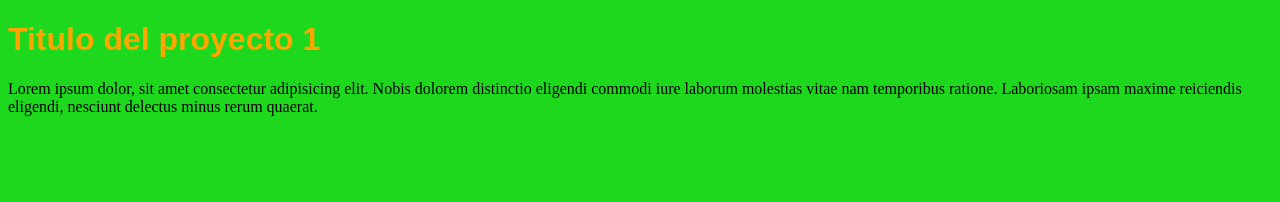
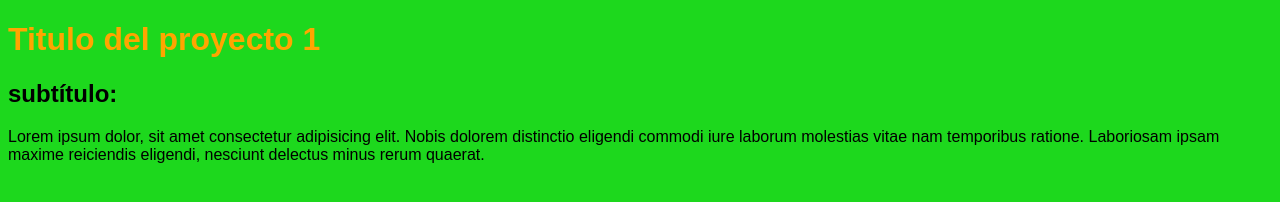
Before and after one commit to royer2001/pagina-XONTIC, a plain HTML site: page index.html in a window 1280 px wide. Drawn offline with Linux system fonts and the light colour scheme; files that its build step writes are made by us from their sources.

Commit message:
nuevo titulo

```diff
--- a/index.html
+++ b/index.html
@@ -10,6 +10,7 @@
 
 <body>
     <h1>Titulo del proyecto 1</h1>
+    <h2>subtítulo:</h2>
     <p>Lorem ipsum dolor, sit amet consectetur adipisicing elit. Nobis dolorem distinctio eligendi commodi iure laborum molestias
         vitae nam temporibus ratione. Laboriosam ipsam maxime reiciendis eligendi, nesciunt delectus minus rerum quaerat.</p>
 </body>
--- a/style.css
+++ b/style.css
@@ -4,4 +4,5 @@ h1{
 }
 body{
     background-color: rgb(29, 216, 29);
+    font-family: sans-serif;
 }
```
